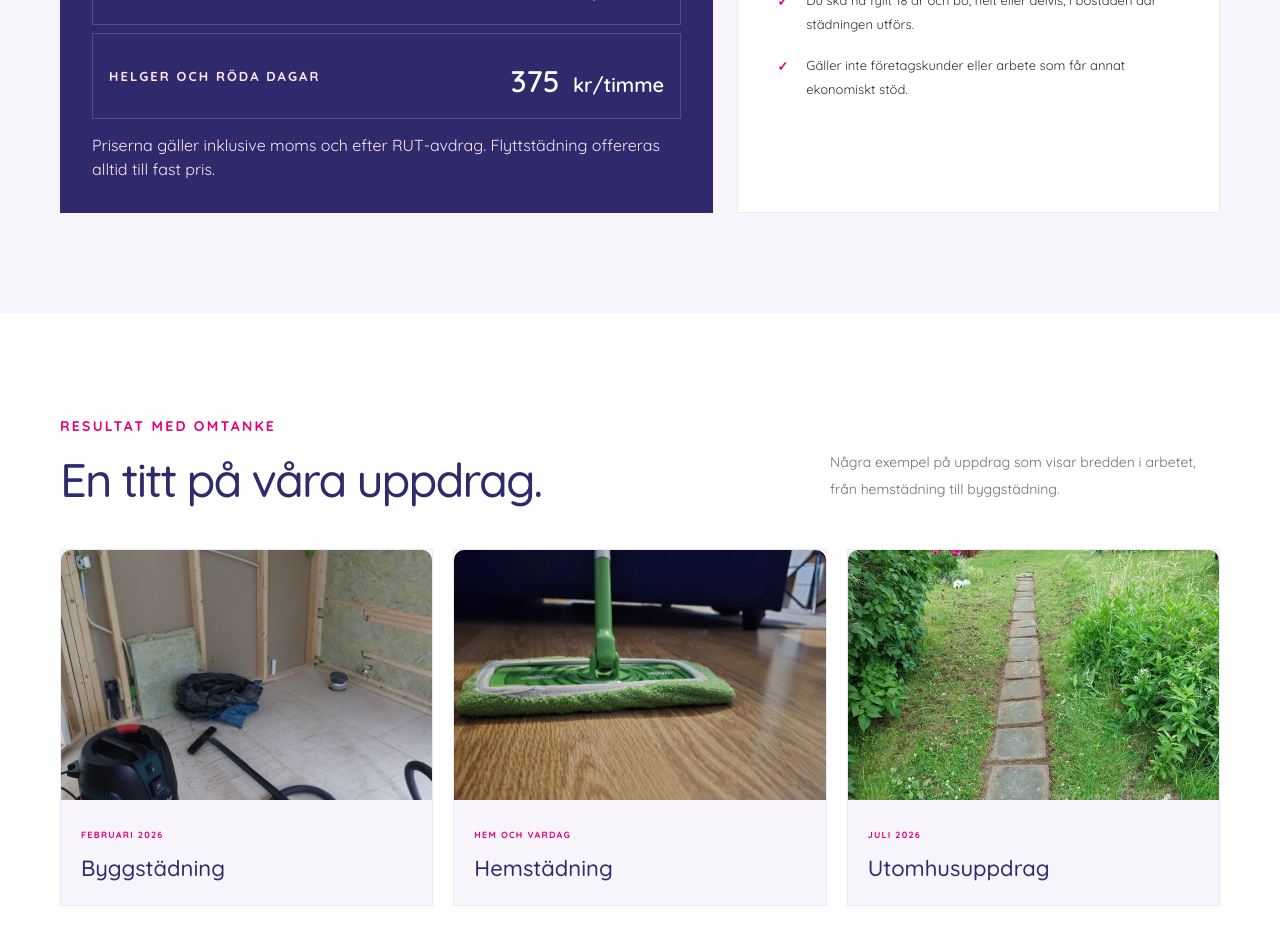
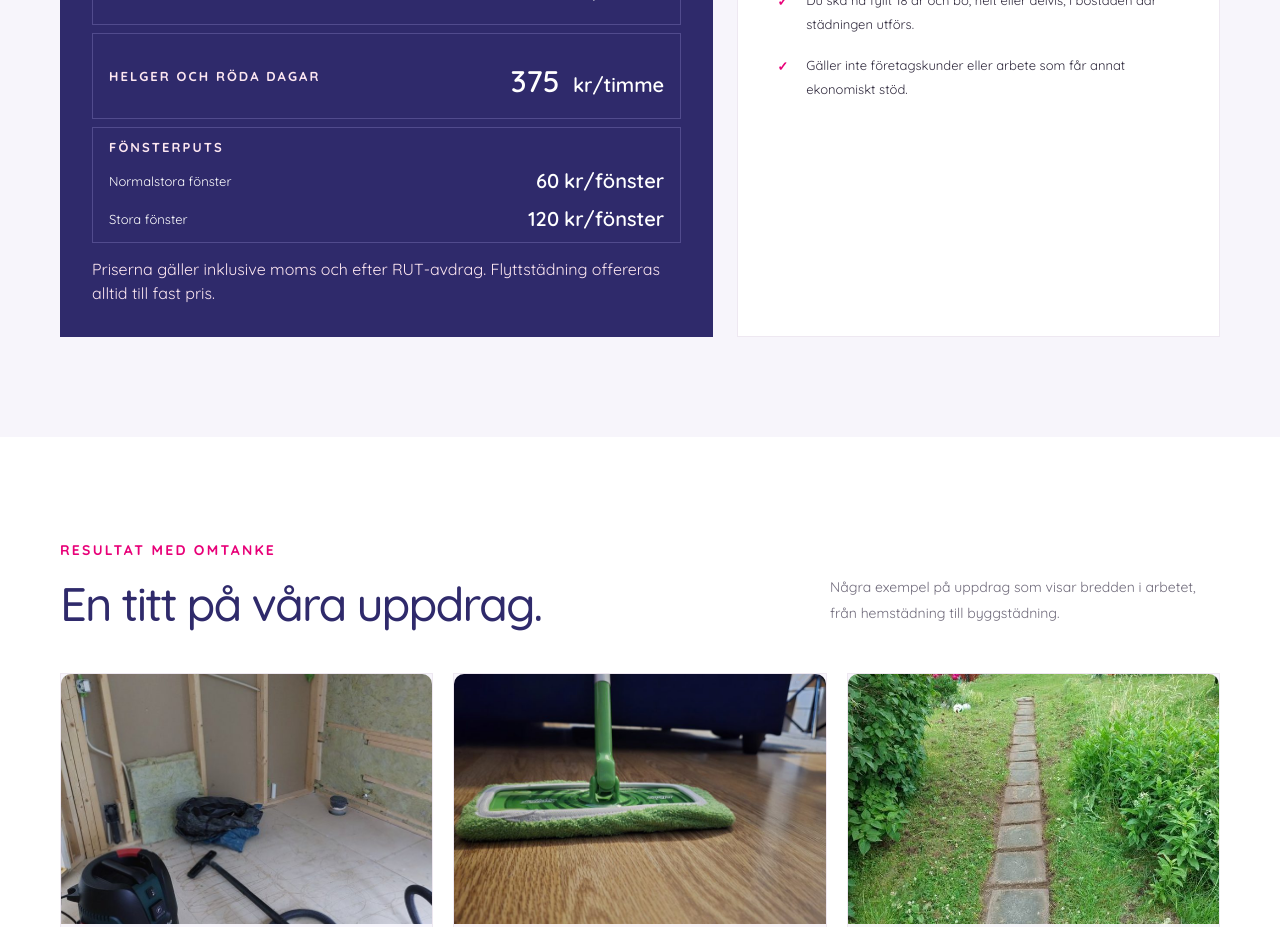
Before and after one commit to annkar73/vikblomsstad, a Next.js app: page / in a window 1280 px wide. Shown: the part 4500-5427 px from the top of the page. Built offline with nearby package versions, Linux system fonts and the light colour scheme.

Commit message:
adjust price card

```diff
--- a/app/globals.css
+++ b/app/globals.css
@@ -943,6 +943,28 @@ p {
   margin-top: 14px;
   color: var(--light-pink);
   font-size: 16px;
+}
+.price-card.window-price-card {
+  flex-direction: column;
+  align-items: stretch;
+}
+
+.price-card .window-price-row {
+  display: grid;
+  grid-template-columns: minmax(0, 1fr) auto;
+  align-items: center;
+  gap: 12px;
+  width: 100%;
+}
+
+.price-card .window-price-row > span {
+  font-size: 13px;
+  line-height: 1.4;
+}
+
+.price-card .window-price-row .price-amount {
+  margin: 0;
+  white-space: nowrap;
 }
 
 .rut-panel {
--- a/app/page.tsx
+++ b/app/page.tsx
@@ -346,6 +346,28 @@ export default function Home() {
           375 <span>kr/timme</span>
         </p>
       </article>
+
+
+
+
+<article className="price-card price-card-highlight window-price-card">
+  <span className="eyebrow">FÖNSTERPUTS</span>
+
+  <div className="window-price-row">
+    <span>Normalstora fönster</span>
+    <p className="price-amount">
+      60<span>kr/fönster</span>
+    </p>
+  </div>
+
+  <div className="window-price-row">
+    <span>Stora fönster</span>
+    <p className="price-amount">
+      120<span>kr/fönster</span>
+    </p>
+  </div>
+</article>
+
     </div>
     <div className="price-info">Priserna gäller inklusive moms och efter RUT-avdrag. Flyttstädning offereras alltid till fast pris.</div>
   </div>
```
